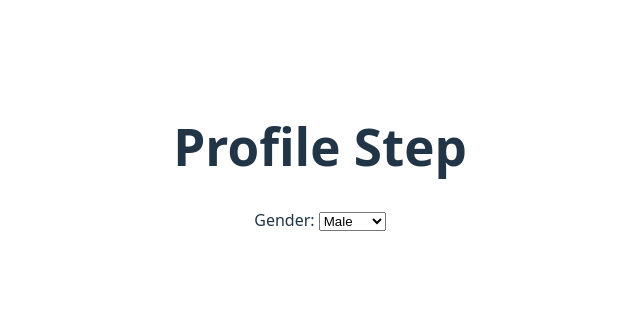
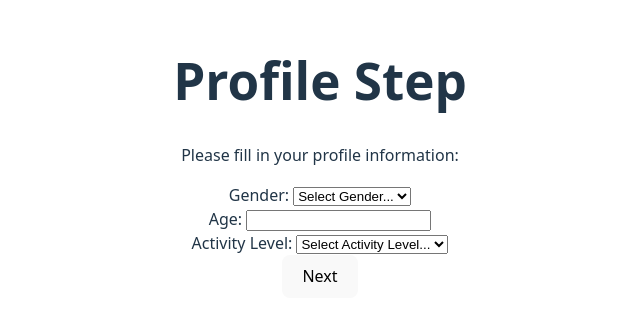
Before and after one commit to jakobher/1DV610-L3, a React (Vite) app: page / in a window 1280 px wide. Shown: the part 242-562 px from the top of the page, without its empty margins (320-960 px from the left). Built offline with nearby package versions, Linux system fonts and the light colour scheme.

Commit message:
Small update in step1profile-component

```diff
--- a/src/Step1Profile.jsx
+++ b/src/Step1Profile.jsx
@@ -1,9 +1,9 @@
 import { useState } from "react"
 
-function Profile({ gender, age, activityLevel }) {
-    const [selectedGender, setGender] = useState(gender)
-    const [selectedAge, setAge] = useState(age)
-    const [selectedActivityLevel, setActivityLevel] = useState(activityLevel)
+function Profile({ onNext }) {
+    const [selectedGender, setGender] = useState('')
+    const [selectedAge, setAge] = useState('')
+    const [selectedActivityLevel, setActivityLevel] = useState('')
 
     const handleSubmit = () => {
         onNext({
@@ -15,12 +15,29 @@ function Profile({ gender, age, activityLevel }) {
     return (
         <div>
             <h1>Profile Step</h1>
+            <p>Please fill in your profile information:</p>
             <label>Gender: </label>
             <select value={selectedGender} onChange={e => setGender(e.target.value)}>
+                <option value="">Select Gender...</option>
                 <option value="male">Male</option>
                 <option value="female">Female</option>
                 <option value="other">Other</option>
             </select>
+            <br />
+            <label>Age: </label>
+            <input type="number" value={selectedAge} onChange={e => setAge(e.target.value)} />
+            <br />
+            <label>Activity Level: </label>
+            <select value={selectedActivityLevel} onChange={e => setActivityLevel(e.target.value)}>
+                <option value="">Select Activity Level...</option>
+                <option value="low">Low</option>
+                <option value="medium">Medium</option>
+                <option value="high">High</option>
+                <option value="athlete">Athlete</option>
+            </select>
+
+            <br />
+            <button onClick={handleSubmit}>Next</button>
         </div>
     )
 }
```
